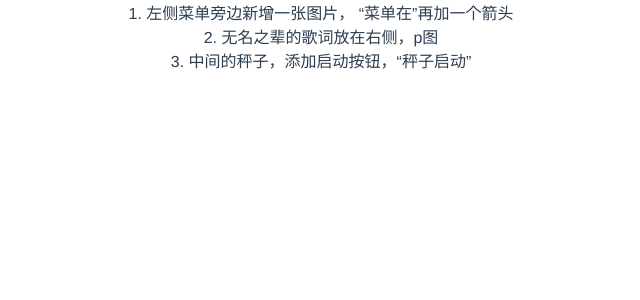
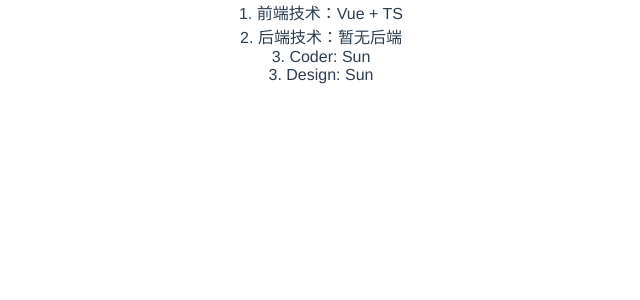
Before and after one commit to xiaohuangji2020/blog, a Vue app: page /about in a window 1280 px wide. Shown: the top 300 px of the page, without its empty margins (319-959 px from the left). Built offline with nearby package versions, Linux system fonts and the light colour scheme.

Commit message:
提交了一些事情

```diff
--- a/src/views/about/index.vue
+++ b/src/views/about/index.vue
@@ -1,9 +1,10 @@
 <template>
     <div>
         <ul>
-            <li>1. 左侧菜单旁边新增一张图片， “菜单在”再加一个箭头</li>
-            <li>2. 无名之辈的歌词放在右侧，p图</li>
-            <li>3. 中间的秤子，添加启动按钮，“秤子启动”</li>
+            <li>1. 前端技术：Vue + TS</li>
+            <li>2. 后端技术：暂无后端</li>
+            <li>3. Coder: Sun</li>
+            <li>3. Design: Sun</li>
         </ul>
     </div>
 </template>
```
Also changed, not shown: 1 other file (tests, documents, lock files or other folders).
